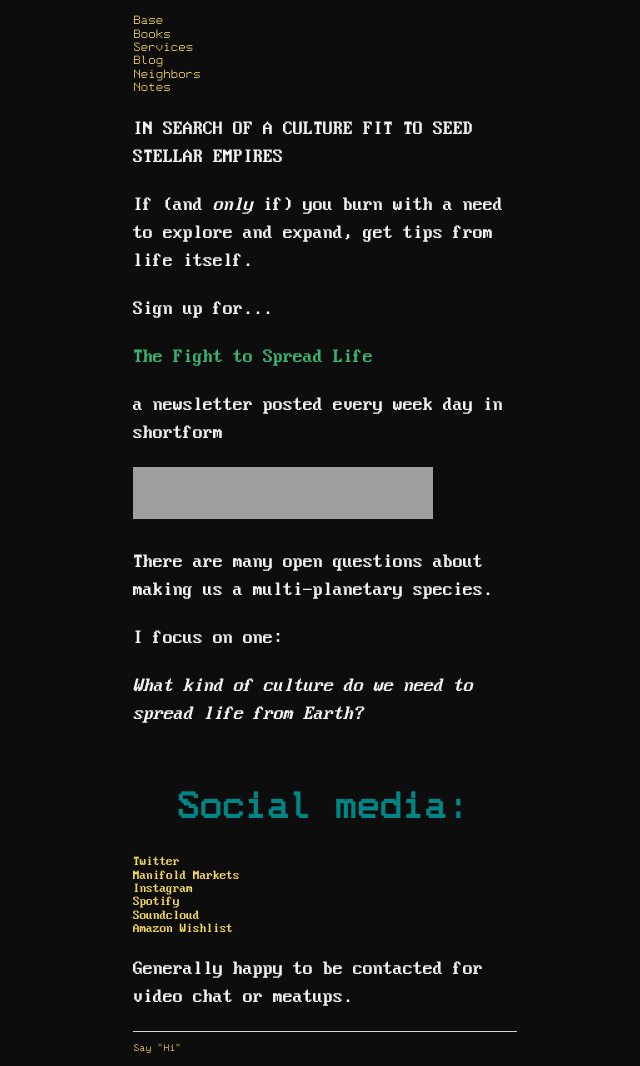
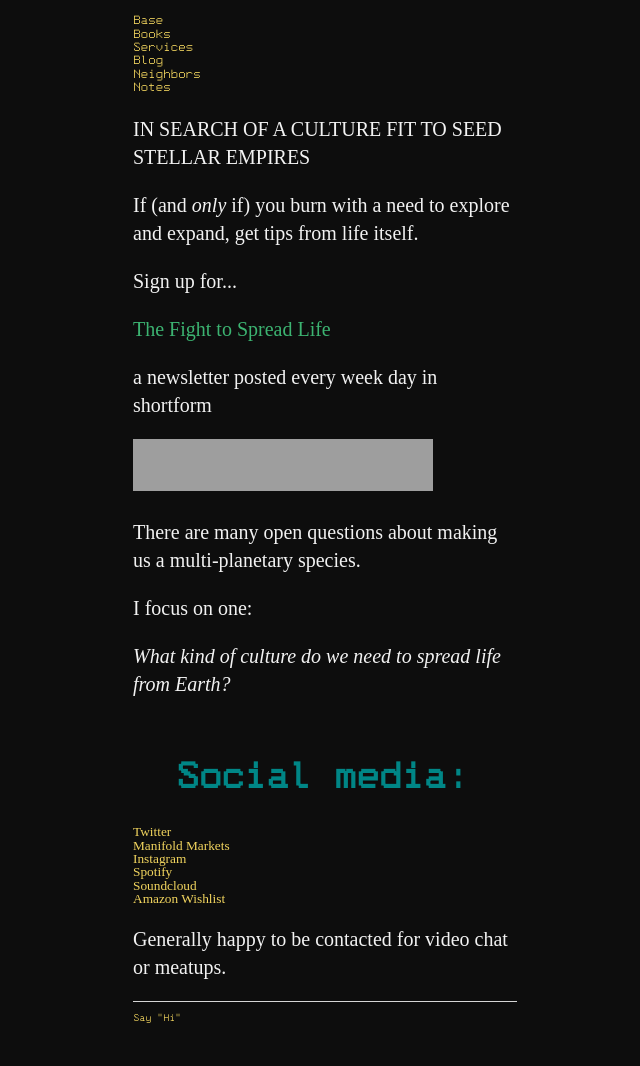
Before and after one commit to ray-dorai/ray-dorai.github.io, a Jekyll site: the page built from index.html, in a window 1280 px wide. Shown: the whole page, without its empty margins (315-955 px from the left). Built offline with Jekyll 4.4.1, drawn with Linux system fonts in a browser that asks for light colours; after the commit the page ends 1036 px from its top, so only the background shows below that; grey boxes are pictures that could not be loaded.

Commit message:
Update main.css

```diff
--- a/css/main.css
+++ b/css/main.css
@@ -14,6 +14,13 @@
   font-style: normal;
 }
 
+.literata-fonter {
+  font-family: "Literata", serif;
+  font-optical-sizing: auto;
+  font-weight: 450;
+  font-style: normal;
+}
+
 .responsive {
   max-width: 100%;
   height: auto;
@@ -21,7 +28,7 @@
 
 body {
     margin: 0 auto;
-    font-family: 'IBM VGA 8x16';
+    font-family: 'Literata';
     font-size: smaller;
     width: 30%;
     line-height: 1;
```
